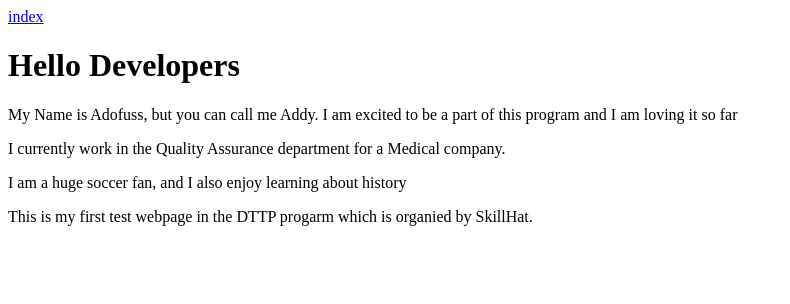
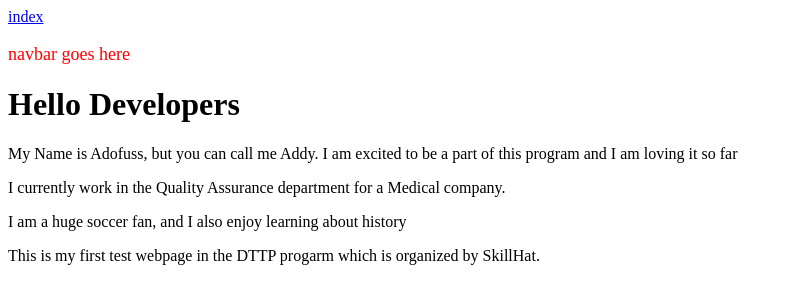
Before and after one commit to addyy24/my_first_repository, a plain HTML site: page index.html in a window 1280 px wide. Shown: the whole page, without its empty margins (0-790 px from the left). Drawn offline with Linux system fonts and the light colour scheme.

Commit message:
updated index.html

```diff
--- a/index.html
+++ b/index.html
@@ -12,11 +12,13 @@
       <a href="./CSS_example/index.html">index</a>
         <!--the body tag contains the content that is physically web browser itself-->
 
+        <p style="color:red; font-size:large">navbar goes here</p>
+
         <h1>Hello Developers</h1>
         <p>My Name is Adofuss, but you can call me Addy. I am excited to be a part of this program and I am loving it so far</p>
         <p>I currently work in the Quality Assurance department for a Medical company.</p>
         <p>I am a huge soccer fan, and I also enjoy learning about history</p>
-        <p>This is my first test webpage in the DTTP progarm which is organied by SkillHat.</p>
+        <p>This is my first test webpage in the DTTP progarm which is organized by SkillHat.</p>
      <!--this is a paragraph tag that blocks a bunch of text into a paragraph-->
     </body>
 </html>
```
